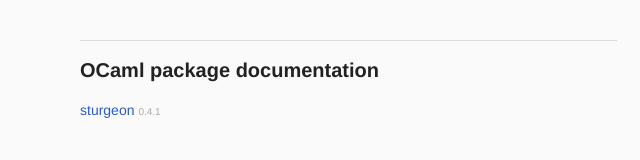
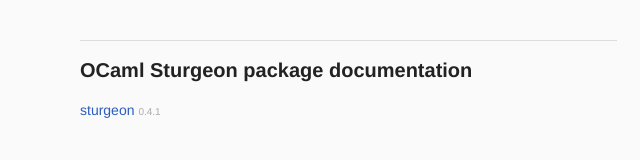
Before and after one commit to let-def/sturgeon, a plain HTML site: page doc/index.html in a window 1280 px wide. Shown: the whole page, without its empty margins (0-640 px from the left). Drawn offline with Linux system fonts and the light colour scheme.

Commit message:
Test update

```diff
--- a/doc/index.html
+++ b/doc/index.html
@@ -8,7 +8,7 @@
   </head>
   <body>
     <div class="by-name">
-    <h2>OCaml package documentation</h2>
+    <h2>OCaml Sturgeon package documentation</h2>
     <ol>
     <li><a href="sturgeon/index.html">sturgeon</a> <span class="version">0.4.1</span></li>
     </ol>
```
